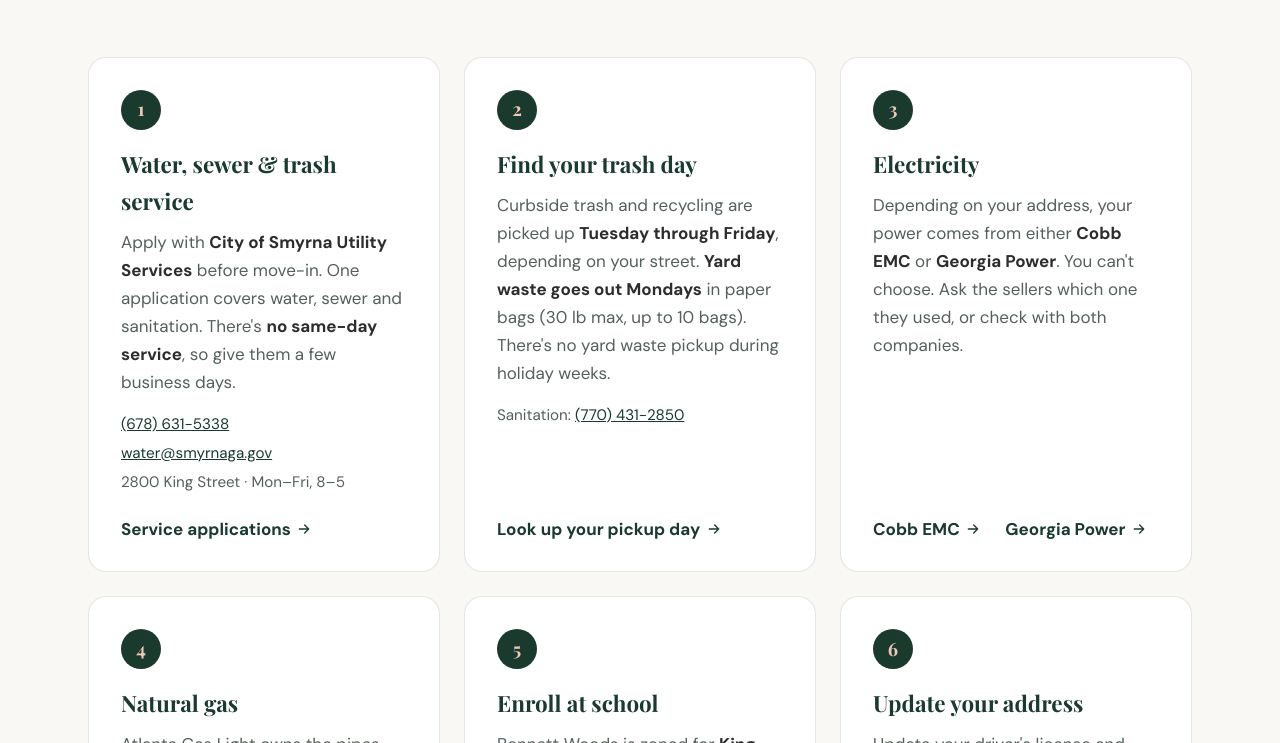
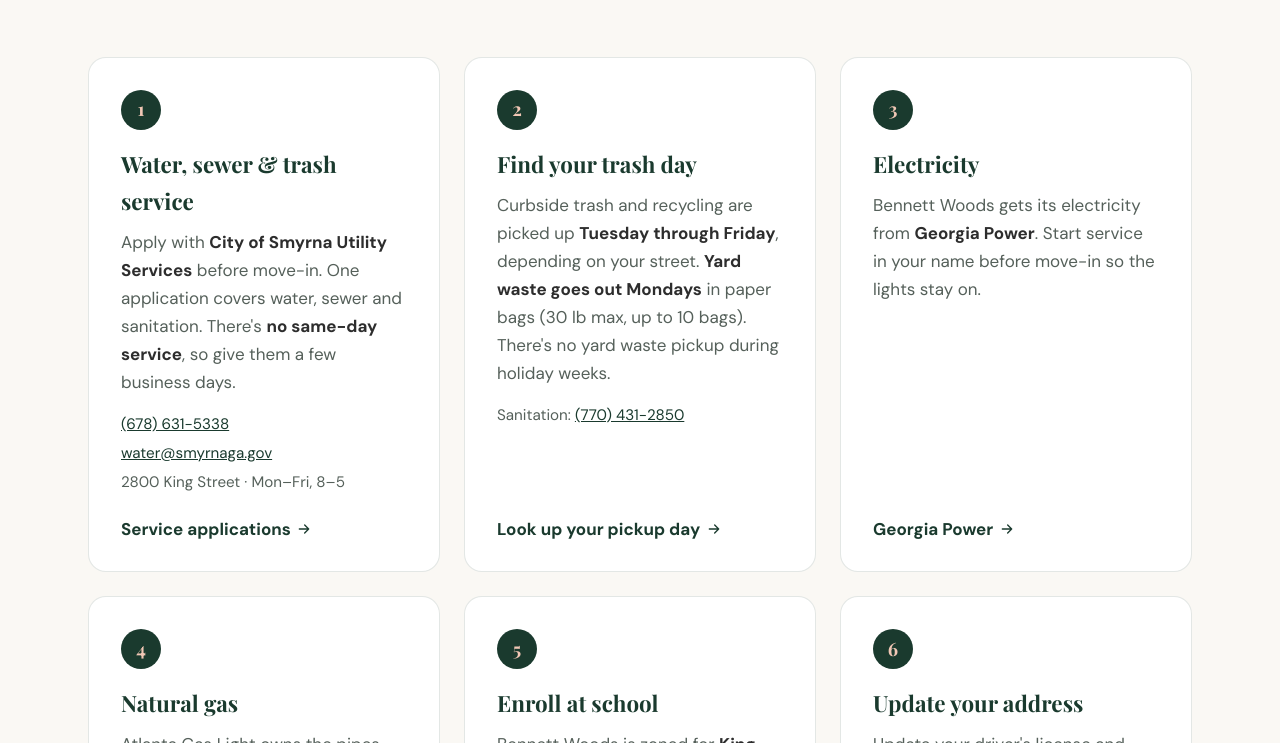
Before and after one commit to Lahti213/Bennett-Woods-Website, a plain HTML site: page welcome.html in a window 1280 px wide. Shown: the part 671-1414 px from the top of the page. Drawn offline with nearby package versions, Linux system fonts and the light colour scheme; a web font is replaced by a local one.

Commit message:
Electricity: Bennett Woods is served by Georgia Power only
Co-Authored-By: Claude Opus 5.5 <noreply@anthropic.com>
Claude-Session: https://claude.ai/code/session_01U8H2rPdfjYMoHdXDEFZfrx

```diff
--- a/welcome.html
+++ b/welcome.html
@@ -88,11 +88,8 @@
                 </li>
                 <li class="step reveal">
                     <h3>Electricity</h3>
-                    <p>Depending on your address, your power comes from either <strong>Cobb EMC</strong> or <strong>Georgia Power</strong>. You can't choose. Ask the sellers which one they used, or check with both companies.</p>
-                    <div class="step-links">
-                        <a class="step-link" href="https://www.cobbemc.com/" target="_blank" rel="noopener">Cobb EMC <svg aria-hidden="true"><use href="#i-arrow"/></svg></a>
-                        <a class="step-link" href="https://www.georgiapower.com/" target="_blank" rel="noopener">Georgia Power <svg aria-hidden="true"><use href="#i-arrow"/></svg></a>
-                    </div>
+                    <p>Bennett Woods gets its electricity from <strong>Georgia Power</strong>. Start service in your name before move-in so the lights stay on.</p>
+                    <a class="step-link" href="https://www.georgiapower.com/" target="_blank" rel="noopener">Georgia Power <svg aria-hidden="true"><use href="#i-arrow"/></svg></a>
                 </li>
                 <li class="step reveal">
                     <h3>Natural gas</h3>
```
